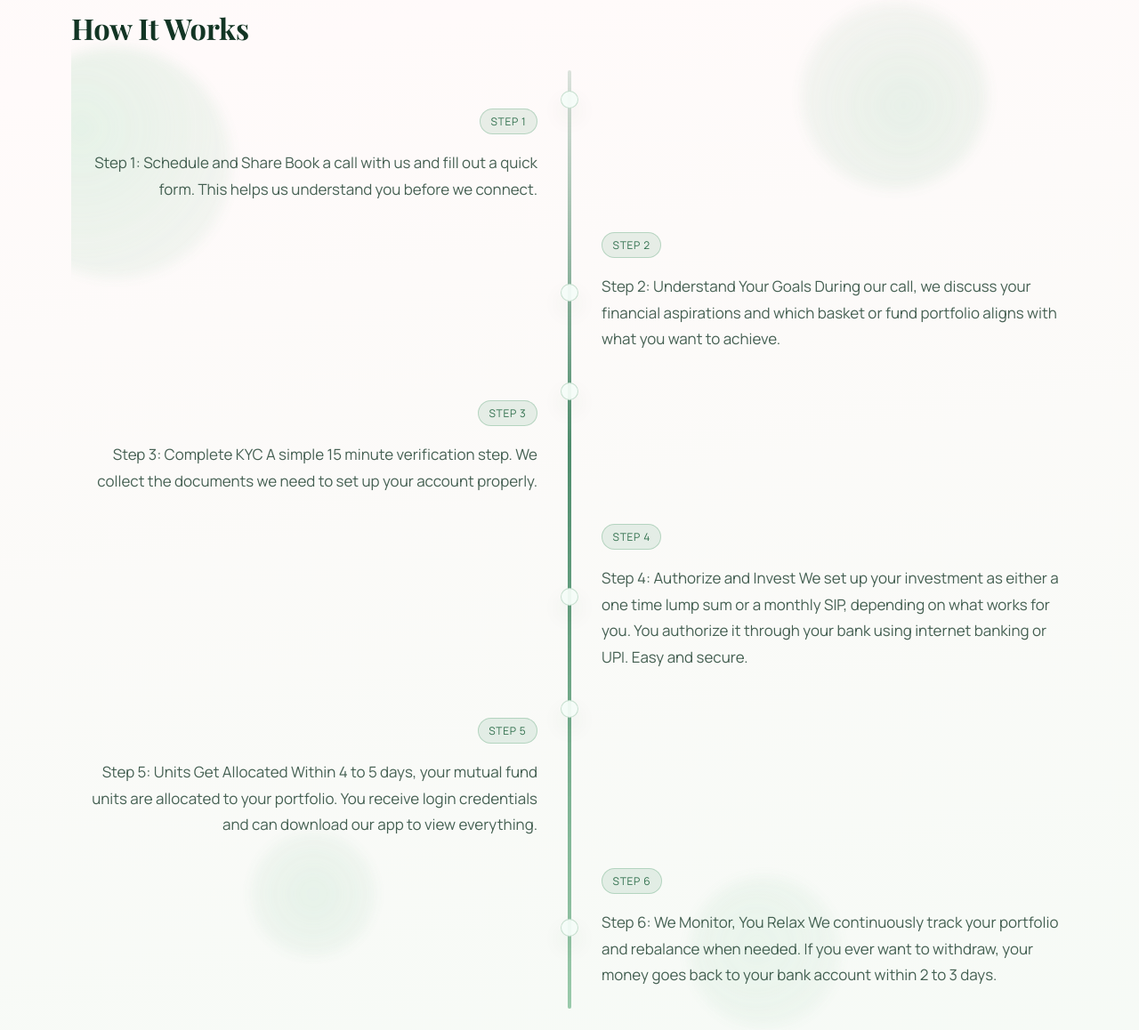
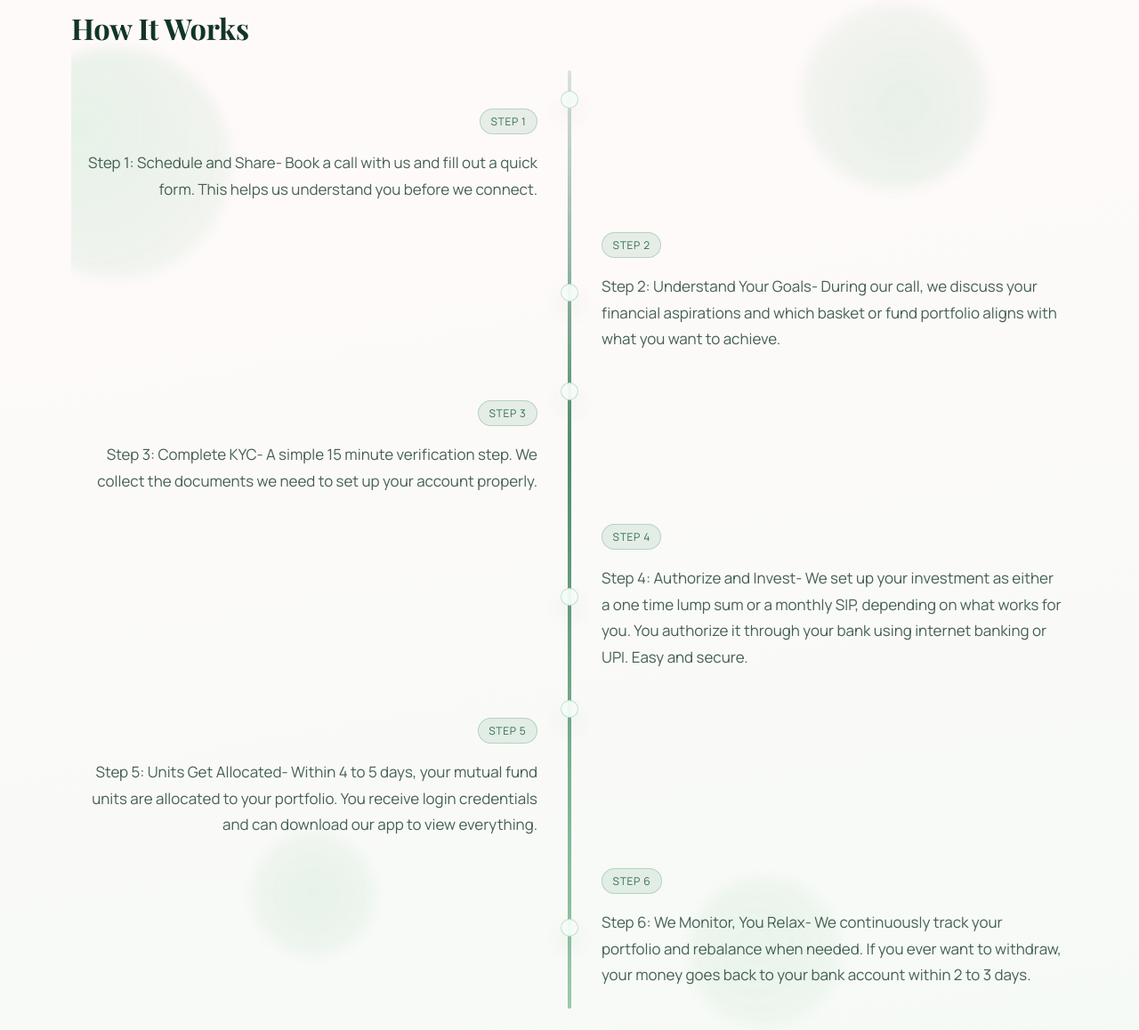
Before and after one commit to varunsontakke16/Qurve-Wealth, a website: page qurve-way.html in a window 1280 px wide. Shown: the part 1387-2545 px from the top of the page at 89% size. Drawn offline with nearby package versions, Linux system fonts and the light colour scheme.

Commit message:
fix: text

```diff
--- a/qurve-way.html
+++ b/qurve-way.html
@@ -171,7 +171,7 @@
             <div class="qv-step__content">
               <span class="card-tag">Step 1</span>
               <p class="qv-step__copy">
-                Step 1: Schedule and Share Book a call with us and fill out a quick form. This helps us understand you
+                Step 1: Schedule and Share- Book a call with us and fill out a quick form. This helps us understand you
                 before we connect.
               </p>
             </div>
@@ -182,7 +182,7 @@
             <div class="qv-step__content">
               <span class="card-tag">Step 2</span>
               <p class="qv-step__copy">
-                Step 2: Understand Your Goals During our call, we discuss your financial aspirations and which basket or
+                Step 2: Understand Your Goals- During our call, we discuss your financial aspirations and which basket or
                 fund portfolio aligns with what you want to achieve.
               </p>
             </div>
@@ -193,7 +193,7 @@
             <div class="qv-step__content">
               <span class="card-tag">Step 3</span>
               <p class="qv-step__copy">
-                Step 3: Complete KYC A simple 15 minute verification step. We collect the documents we need to set up
+                Step 3: Complete KYC- A simple 15 minute verification step. We collect the documents we need to set up
                 your account properly.
               </p>
             </div>
@@ -204,7 +204,7 @@
             <div class="qv-step__content">
               <span class="card-tag">Step 4</span>
               <p class="qv-step__copy">
-                Step 4: Authorize and Invest We set up your investment as either a one time lump sum or a monthly SIP,
+                Step 4: Authorize and Invest- We set up your investment as either a one time lump sum or a monthly SIP,
                 depending on what works for you. You authorize it through your bank using internet banking or UPI. Easy
                 and secure.
               </p>
@@ -216,7 +216,7 @@
             <div class="qv-step__content">
               <span class="card-tag">Step 5</span>
               <p class="qv-step__copy">
-                Step 5: Units Get Allocated Within 4 to 5 days, your mutual fund units are allocated to your portfolio.
+                Step 5: Units Get Allocated- Within 4 to 5 days, your mutual fund units are allocated to your portfolio.
                 You receive login credentials and can download our app to view everything.
               </p>
             </div>
@@ -227,7 +227,7 @@
             <div class="qv-step__content">
               <span class="card-tag">Step 6</span>
               <p class="qv-step__copy">
-                Step 6: We Monitor, You Relax We continuously track your portfolio and rebalance when needed. If you ever
+                Step 6: We Monitor, You Relax- We continuously track your portfolio and rebalance when needed. If you ever
                 want to withdraw, your money goes back to your bank account within 2 to 3 days.
               </p>
             </div>
```
